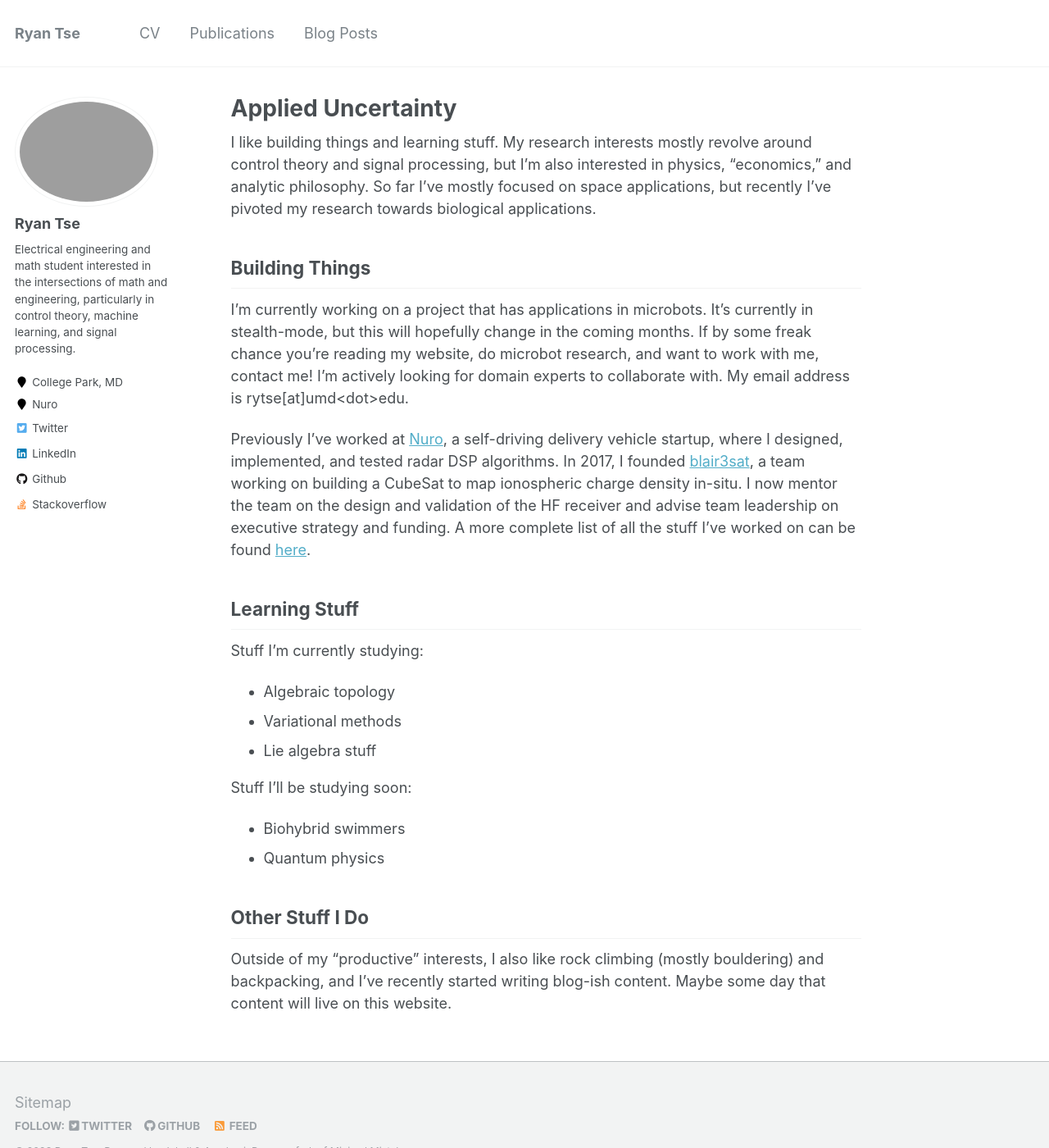
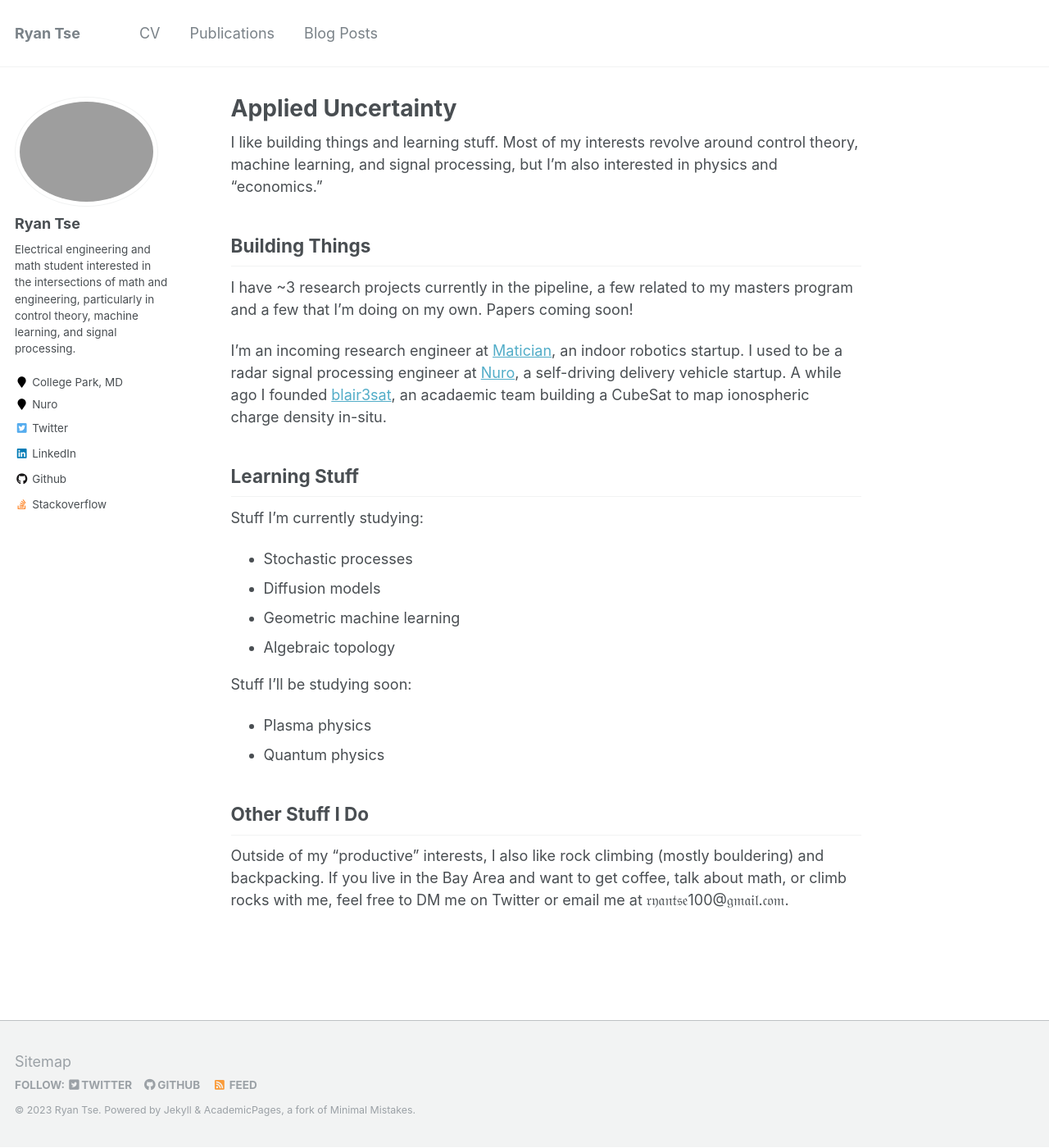
Before and after one commit to rytse/rytse.github.io, a Jekyll site: the page built from _pages/about.md, in a window 1280 px wide and 1400 px high. Shown: the whole window at 82% size. Built offline with Jekyll 4.4.1, drawn with Linux system fonts in a browser that asks for light colours.

Commit message:
Update resume, pfp, about, and cv

```diff
--- a/_pages/about.md
+++ b/_pages/about.md
@@ -8,25 +8,26 @@
   - /about.html
 ---
 
-I like building things and learning stuff. My research interests mostly revolve around control theory and signal processing, but I'm also interested in physics, "economics," and analytic philosophy. So far I've mostly focused on space applications, but recently I've pivoted my research towards biological applications.
+I like building things and learning stuff. Most of my interests revolve around control theory, machine learning, and signal processing, but I'm also interested in physics and "economics."
 
 ## Building Things
 
-I'm currently working on a project that has applications in microbots. It's currently in stealth-mode, but this will hopefully change in the coming months. If by some freak chance you're reading my website, do microbot research, and want to work with me, contact me! I'm actively looking for domain experts to collaborate with. My email address is rytse[at]umd\<dot\>edu.
+I have ~3 research projects currently in the pipeline, a few related to my masters program and a few that I'm doing on my own. Papers coming soon!
 
-Previously I've worked at [Nuro](https://nuro.ai/), a self-driving delivery vehicle startup, where I designed, implemented, and tested radar DSP algorithms. In 2017, I founded [blair3sat](https://www.blair3sat.com/), a team working on building a CubeSat to map ionospheric charge density in-situ. I now mentor the team on the design and validation of the HF receiver and advise team leadership on executive strategy and funding. A more complete list of all the stuff I've worked on can be found [here](https://rytse.github.io/cv/).
+I'm an incoming research engineer at [Matician](https://matician.com/), an indoor robotics startup. I used to be a radar signal processing engineer at [Nuro](https://nuro.ai/), a self-driving delivery vehicle startup. A while ago I founded [blair3sat](https://www.blair3sat.com/), an acadaemic team building a CubeSat to map ionospheric charge density in-situ.
 
 ## Learning Stuff
 
 Stuff I'm currently studying:
+ * Stochastic processes
+ * Diffusion models
+ * Geometric machine learning
  * Algebraic topology
- * Variational methods
- * Lie algebra stuff
 
 Stuff I'll be studying soon:
- * Biohybrid swimmers
+ * Plasma physics
  * Quantum physics
 
 ## Other Stuff I Do
 
-Outside of my "productive" interests, I also like rock climbing (mostly bouldering) and backpacking, and I've recently started writing blog-ish content. Maybe some day that content will live on this website.
+Outside of my "productive" interests, I also like rock climbing (mostly bouldering) and backpacking. If you live in the Bay Area and want to get coffee, talk about math, or climb rocks with me, feel free to DM me on Twitter or email me at 𝔯𝔶𝔞𝔫𝔱𝔰𝔢100@𝔤𝔪𝔞𝔦𝔩.𝔠𝔬𝔪.
```
Also changed, not shown: _pages/cv.md (+6 -11 lines), 3 other files.
